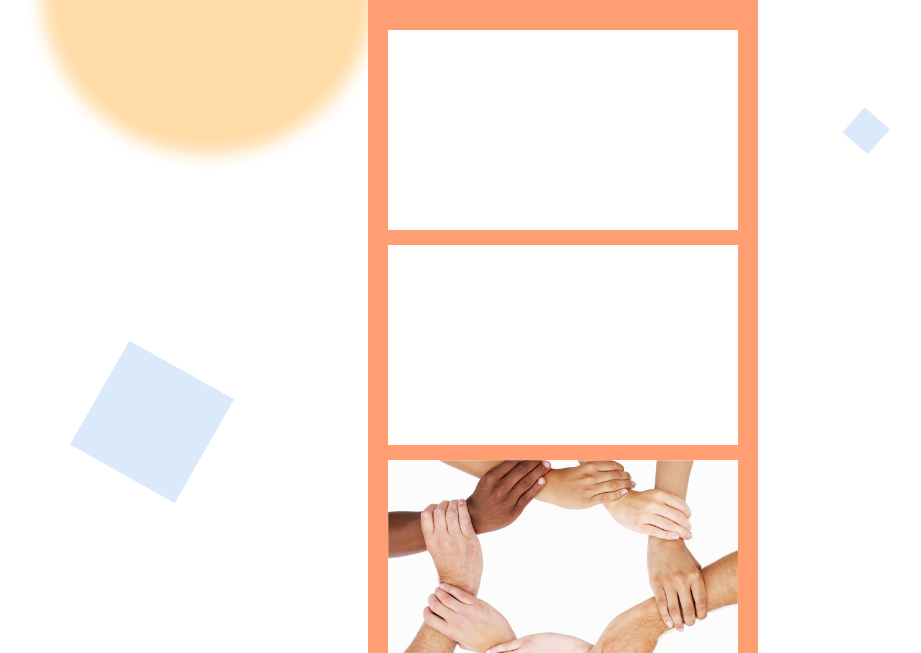
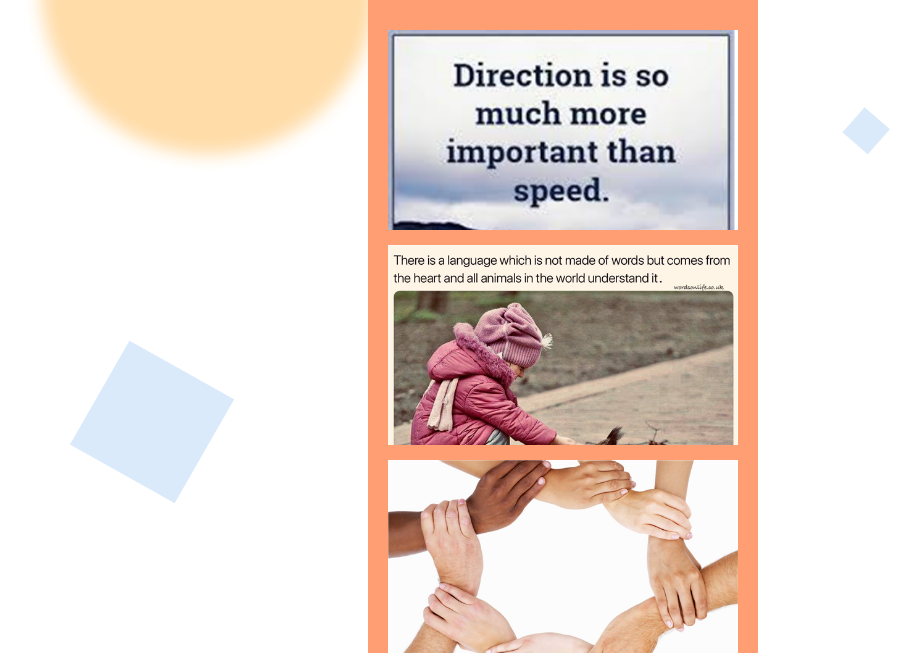
Before and after one commit to lincolnan/cone, a plain HTML site: page index.html in a window 1280 px wide. Shown: the top 653 px of the page, without its empty margins (77-998 px from the left). Drawn offline with Linux system fonts and the light colour scheme; a web font is replaced by a local one.

Commit message:
Add files via upload

```diff
--- a/index.html
+++ b/index.html
@@ -64,11 +64,11 @@
         }
 
         #image1 {
-            background-image: url("./img1.jpeg");
+            background-image: url("./img1.png");
         }
 
         #image2 {
-            background-image: url("./img2.jpeg");
+            background-image: url("./img2.png");
         }
 
         #image3 {
```
